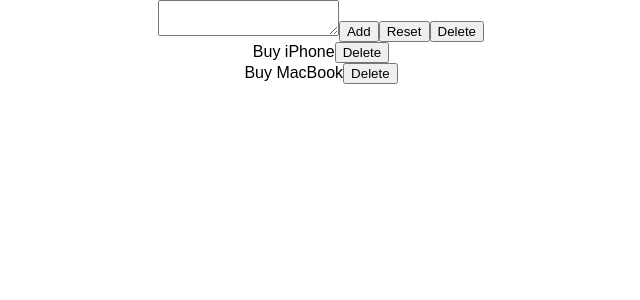
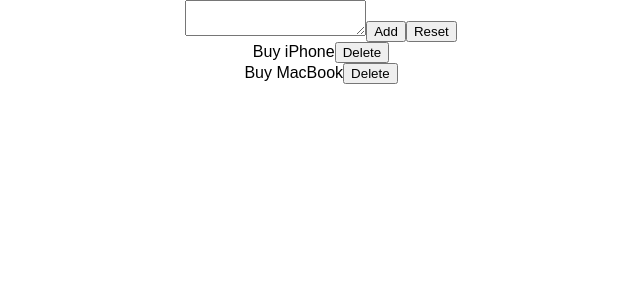
Before and after one commit to SaneeyaIqbal/To-Do, a React (Create React App) app in the folder TODO/: page / in a window 1280 px wide. Shown: the top 300 px of the page, without its empty margins (319-959 px from the left). Built offline with nearby package versions, Linux system fonts and the light colour scheme.

Commit message:
Added delete function

```diff
--- a/TODO/src/components/TodoList.js
+++ b/TODO/src/components/TodoList.js
@@ -19,7 +19,7 @@
             return (
                 <div key={index}>
                     {item.title}
-                    <button onClick={()=> this.deleteItem()}>Delete</button>
+                    <button onClick={()=> this.deleteItem(index)}>Delete</button>
                 </div>
             );
         });
@@ -31,14 +31,10 @@
     }
 
 
-    deleteItem(index) {
-        this.setState ={
-            text:''
+    deleteItem(index){
+            const delItems = this.props.items.filter((i,j) => j!==index)
+            this.props.createTodo(delItems);
         }
-
-    }
-
-
 
     render() {
         return (
@@ -46,7 +42,6 @@
                 <textarea value={this.state.text} onChange={(event) => this.setState({ text: event.target.value })}></textarea>
                 <button onClick={() => this.addItem()}>Add </button>
                 <button onClick={() => this.props.createTodo([])}> Reset</button>
-                <button onClick={() => this.deleteItem()}>Delete</button>
                 {this.renderList()}
             </div>
         )
```
